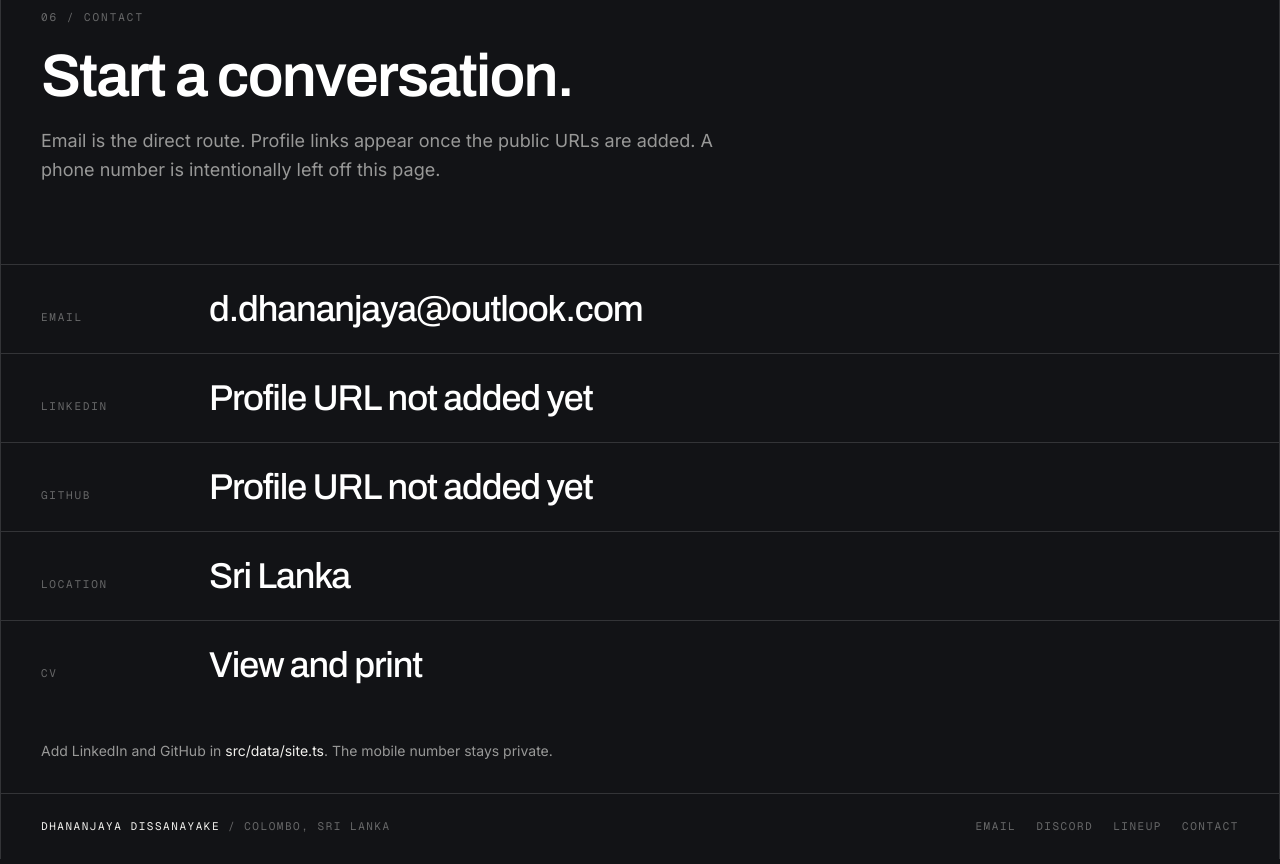
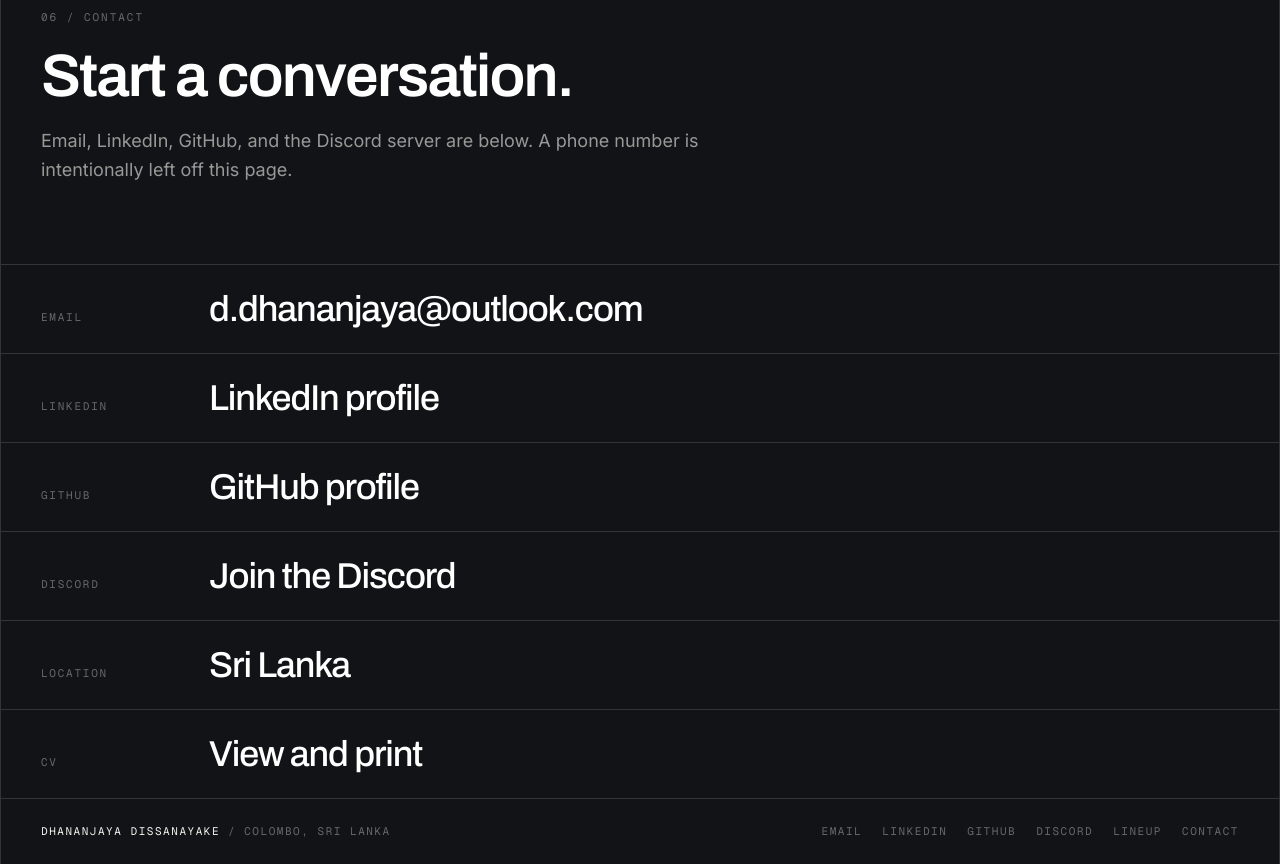
Before and after one commit to dhananjayaDev/portfolio2026, a Next.js app: page /contact in a window 1280 px wide. Shown: the part 120-984 px from the top of the page. Built offline with nearby package versions, Linux system fonts and the light colour scheme.

Commit message:
UI upgrades

```diff
--- a/package.json
+++ b/package.json
@@ -14,7 +14,8 @@
     "next": "16.4.5",
     "next-themes": "^0.4.6",
     "react": "19.3.0",
-    "react-dom": "19.3.0"
+    "react-dom": "19.3.0",
+    "simple-icons": "^16.36.0"
   },
   "devDependencies": {
     "@tailwindcss/turbopack": "^4",
--- a/src/app/contact/page.tsx
+++ b/src/app/contact/page.tsx
@@ -16,18 +16,16 @@ export default function ContactPage() {
         index="06"
         eyebrow="Contact"
         title="Start a conversation."
-        lede="Email is the direct route. Profile links appear once the public URLs are added. A phone number is intentionally left off this page."
+        lede="Email, LinkedIn, GitHub, and the Discord server are below. A phone number is intentionally left off this page."
       />
       <div className="divide-y divide-line">
         <Row label="Email" value={site.email} href={`mailto:${site.email}`} />
-        <Row label="LinkedIn" value={site.linkedin ? "LinkedIn profile" : "Profile URL not added yet"} href={site.linkedin || undefined} />
-        <Row label="GitHub" value={site.github ? "GitHub profile" : "Profile URL not added yet"} href={site.github || undefined} />
+        <Row label="LinkedIn" value="LinkedIn profile" href={site.linkedin} />
+        <Row label="GitHub" value="GitHub profile" href={site.github} />
+        <Row label="Discord" value="Join the Discord" href={site.discord} />
         <Row label="Location" value={site.region} />
         <Row label="CV" value="View and print" href="/cv" />
       </div>
-      <p className="px-6 py-8 text-sm text-muted md:px-10">
-        Add LinkedIn and GitHub in <span className="text-foreground">src/data/site.ts</span>. The mobile number stays private.
-      </p>
     </Shell>
   );
 }
@@ -50,8 +48,14 @@ function Row({ label, value, href }: { label: string; value: string; href?: stri
     );
   }
 
+  const external = href.startsWith("http");
+
   return (
-    <a href={href} className="block px-6 hover:text-accent-ink md:px-10">
+    <a
+      href={href}
+      {...(external ? { target: "_blank", rel: "noopener noreferrer" } : {})}
+      className="block px-6 hover:text-accent-ink md:px-10"
+    >
       {content}
     </a>
   );
--- a/src/app/cv/page.tsx
+++ b/src/app/cv/page.tsx
@@ -29,7 +29,23 @@ export default function CvPage() {
           <PrintButton />
         </div>
         <p className="mt-6 text-sm">
-          {site.email} · {site.location}
+          <a href={`mailto:${site.email}`} className="underline">
+            {site.email}
+          </a>
+          {" · "}
+          <a href={site.linkedin} target="_blank" rel="noopener noreferrer" className="underline">
+            LinkedIn
+          </a>
+          {" · "}
+          <a href={site.github} target="_blank" rel="noopener noreferrer" className="underline">
+            GitHub
+          </a>
+          {" · "}
+          <a href={site.discord} target="_blank" rel="noopener noreferrer" className="underline">
+            Discord
+          </a>
+          {" · "}
+          {site.location}
         </p>
 
         <CvSection title="Experience">
--- a/src/app/page.tsx
+++ b/src/app/page.tsx
@@ -1,5 +1,7 @@
 import Image from "next/image";
 import Link from "next/link";
+import { siDiscord, siGithub } from "simple-icons";
+import { BrandIcon } from "@/components/brand-icon";
 import { ProjectGrid } from "@/components/project-card";
 import { Reveal } from "@/components/reveal";
 import { SectionAddress } from "@/components/section-address";
@@ -31,6 +33,24 @@ export default function HomePage() {
             >
               View the lineup
             </Link>
+            <a
+              href={site.discord}
+              target="_blank"
+              rel="noopener noreferrer"
+              className="inline-flex items-center gap-2 border border-line px-4 py-2.5 font-mono text-[11px] tracking-[0.16em] text-foreground uppercase hover:border-foreground"
+            >
+              <BrandIcon icon={siDiscord} />
+              Join the Discord
+            </a>
+            <a
+              href={site.github}
+              target="_blank"
+              rel="noopener noreferrer"
+              className="inline-flex items-center gap-2 border border-line px-4 py-2.5 font-mono text-[11px] tracking-[0.16em] text-foreground uppercase hover:border-foreground"
+            >
+              <BrandIcon icon={siGithub} />
+              Browse on GitHub
+            </a>
             <Link
               href="/contact"
               className="border border-line px-4 py-2.5 font-mono text-[11px] tracking-[0.16em] text-foreground uppercase hover:border-foreground"
--- /dev/null
+++ b/src/components/brand-icon.tsx
@@ -0,0 +1,15 @@
+import type { SimpleIcon } from "simple-icons";
+
+export function BrandIcon({
+  icon,
+  className = "h-3.5 w-3.5",
+}: {
+  icon: SimpleIcon;
+  className?: string;
+}) {
+  return (
+    <svg viewBox="0 0 24 24" fill="currentColor" aria-hidden="true" className={className}>
+      <path d={icon.path} />
+    </svg>
+  );
+}
--- a/src/components/footer.tsx
+++ b/src/components/footer.tsx
@@ -10,9 +10,15 @@ export function Footer() {
           <span className="px-2">/</span>
           {site.location}
         </p>
-        <div className="flex gap-5">
+        <div className="flex flex-wrap gap-x-5 gap-y-2">
           <a href={`mailto:${site.email}`} className="hover:text-foreground">
             Email
+          </a>
+          <a href={site.linkedin} target="_blank" rel="noopener noreferrer" className="hover:text-foreground">
+            LinkedIn
+          </a>
+          <a href={site.github} target="_blank" rel="noopener noreferrer" className="hover:text-foreground">
+            GitHub
           </a>
           <a href={site.discord} target="_blank" rel="noopener noreferrer" className="hover:text-foreground">
             Discord
--- a/src/components/header.tsx
+++ b/src/components/header.tsx
@@ -5,6 +5,8 @@ import Image from "next/image";
 import Link from "next/link";
 import { usePathname } from "next/navigation";
 import { useState } from "react";
+import { siDiscord } from "simple-icons";
+import { BrandIcon } from "@/components/brand-icon";
 import { nav, site } from "@/data/site";
 import { ThemeToggle } from "./theme-toggle";
 
@@ -56,13 +58,10 @@ export function Header() {
             href={site.discord}
             target="_blank"
             rel="noopener noreferrer"
-            aria-label={`Discord, ${site.discordHandle}`}
-            title={site.discordHandle}
+            aria-label="Join the Discord"
             className="flex w-12 items-center justify-center border-l border-line text-muted hover:bg-foreground hover:text-background"
           >
-            <svg viewBox="0 0 24 24" fill="currentColor" aria-hidden="true" className="h-4 w-4">
-              <path d="M20.317 4.37a19.791 19.791 0 0 0-4.885-1.515.074.074 0 0 0-.079.037c-.21.375-.444.864-.608 1.25a18.27 18.27 0 0 0-5.487 0 12.64 12.64 0 0 0-.617-1.25.077.077 0 0 0-.079-.037A19.736 19.736 0 0 0 3.677 4.37a.07.07 0 0 0-.032.027C.533 9.046-.32 13.58.099 18.057a.082.082 0 0 0 .031.057 19.9 19.9 0 0 0 5.993 3.03.078.078 0 0 0 .084-.028c.462-.63.874-1.295 1.226-1.994a.076.076 0 0 0-.041-.106 13.107 13.107 0 0 1-1.872-.892.077.077 0 0 1-.008-.128 10.2 10.2 0 0 0 .372-.292.074.074 0 0 1 .077-.01c3.928 1.793 8.18 1.793 12.062 0a.074.074 0 0 1 .078.01c.12.098.246.198.373.292a.077.077 0 0 1-.006.127 12.299 12.299 0 0 1-1.873.892.077.077 0 0 0-.041.107c.36.698.772 1.362 1.225 1.993a.076.076 0 0 0 .084.028 19.839 19.839 0 0 0 6.002-3.03.077.077 0 0 0 .032-.054c.5-5.177-.838-9.674-3.549-13.66a.061.061 0 0 0-.031-.03zM8.02 15.33c-1.183 0-2.157-1.085-2.157-2.419 0-1.333.956-2.419 2.157-2.419 1.21 0 2.176 1.096 2.157 2.42 0 1.333-.956 2.418-2.157 2.418zm7.975 0c-1.183 0-2.157-1.085-2.157-2.419 0-1.333.955-2.419 2.157-2.419 1.21 0 2.176 1.096 2.157 2.42 0 1.333-.946 2.418-2.157 2.418z" />
-            </svg>
+            <BrandIcon icon={siDiscord} className="h-4 w-4" />
           </a>
           <ThemeToggle />
           <button
--- a/src/data/site.ts
+++ b/src/data/site.ts
@@ -12,12 +12,9 @@ export const site = {
   location: "Colombo, Sri Lanka",
   region: "Sri Lanka",
   email: "d.dhananjaya@outlook.com",
-  discord: "https://discord.gg/statgeekofficial",
-  discordHandle: "statgeekofficial",
-  /** Paste your public profile URL here. Leave blank until you have one. */
-  linkedin: "",
-  /** Paste your public profile URL here. Leave blank until you have one. */
-  github: "",
+  discord: "https://discord.gg/9xsctP2GH",
+  linkedin: "https://www.linkedin.com/in/dhananjayadissanayake/",
+  github: "https://github.com/dhananjayaDev",
   portrait: "/brand/profile3.png",
   portraitAlt: "Dhananjaya Dissanayake",
   years: "4+",
```
Also changed, not shown: 1 other file (tests, documents, lock files or other folders).
